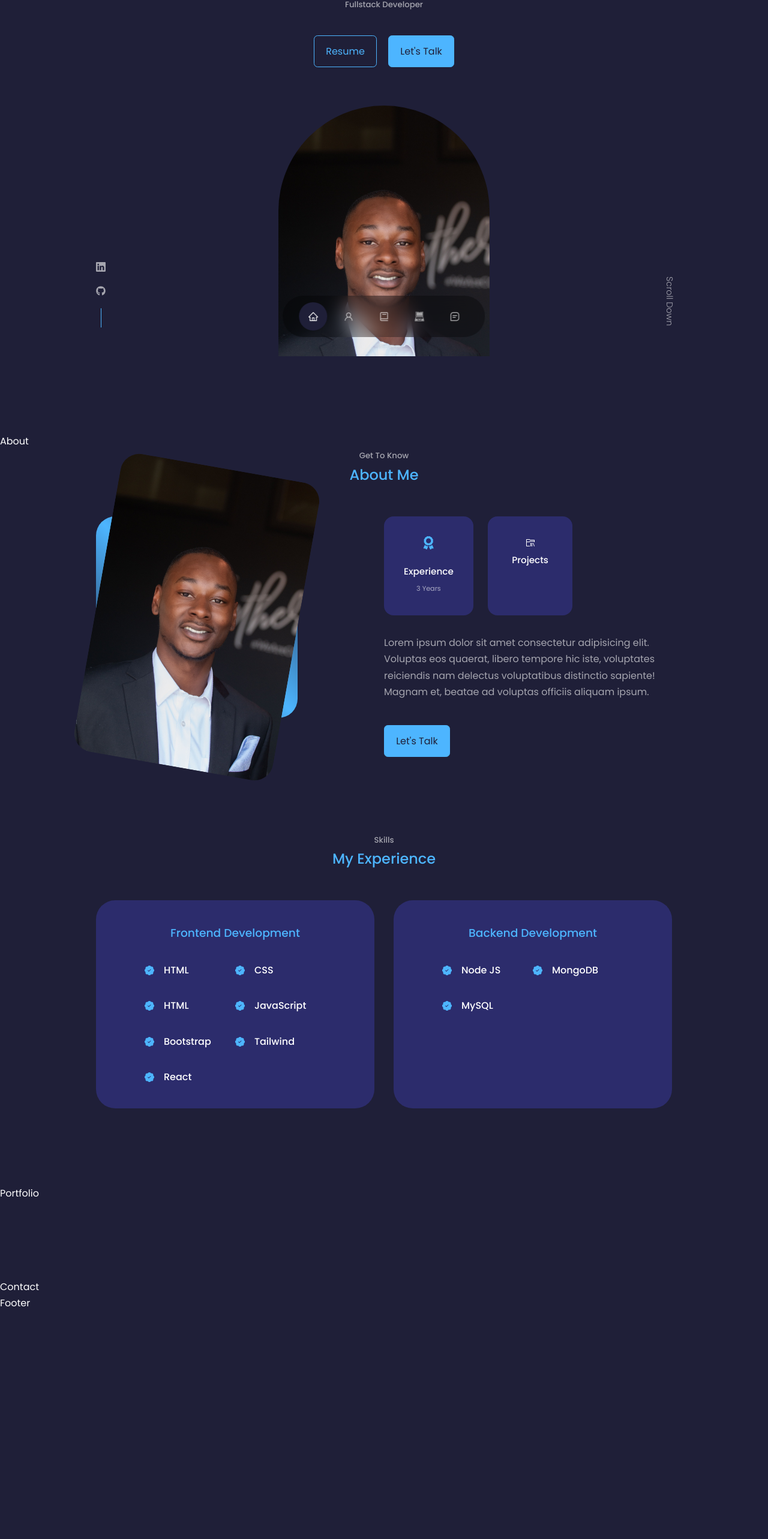
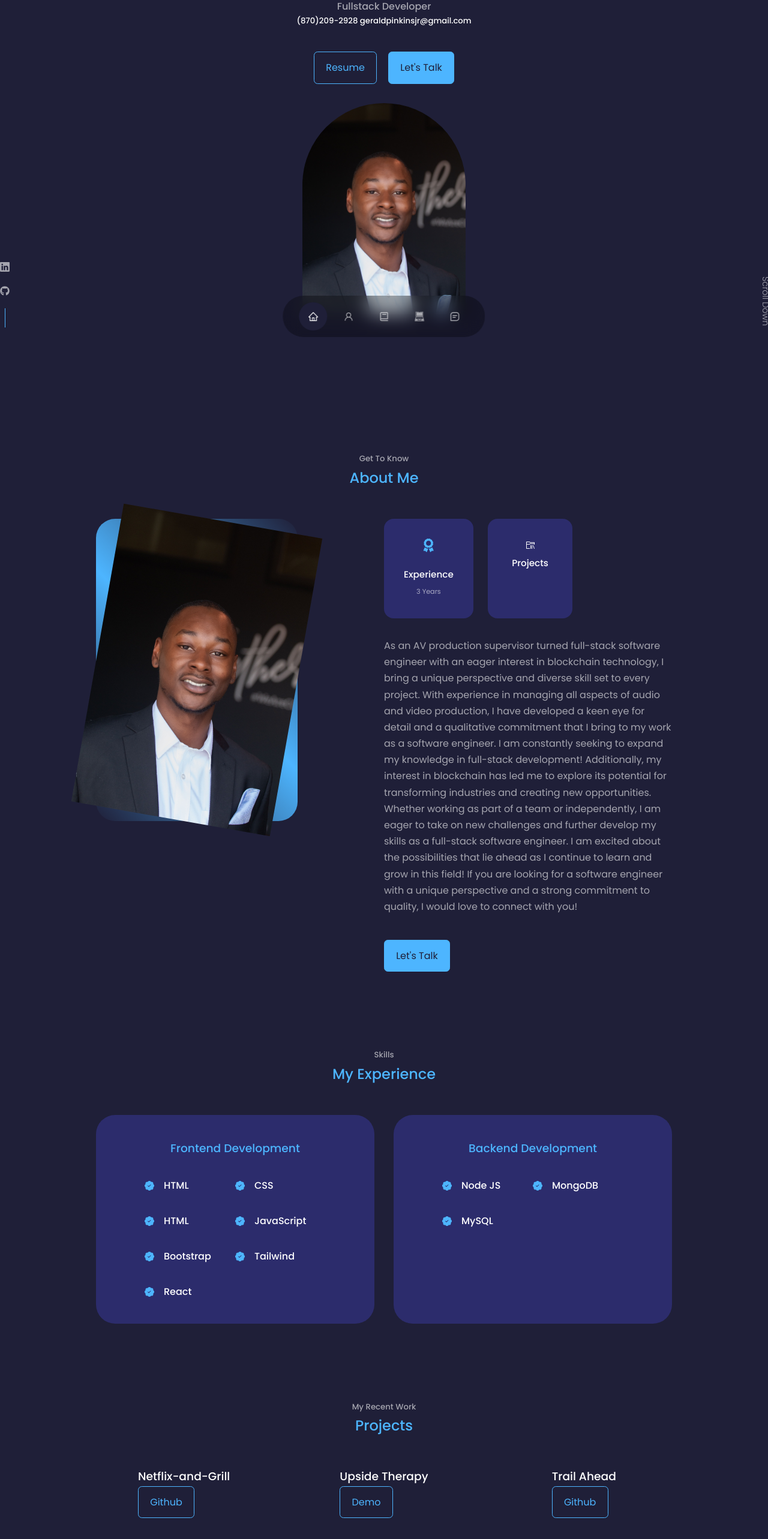
Before and after one commit to GeraldPinkinsJr/react-portfolio-website, a React (Create React App) app: page / in a window 1280 px wide. Shown: the part 206-2772 px from the top of the page at 60% size. Before the commit the page ends 2392 px from the top, so only its background shows below. Built offline with nearby package versions, Linux system fonts and the light colour scheme.

Commit message:
finalizing layout

```diff
--- a/src/Components/About/About.css
+++ b/src/Components/About/About.css
@@ -1,8 +1,13 @@
+#about {
+  margin-top:  10rem;
+}
+
 .about__container {
   display: grid;
   grid-template-columns: 35% 50%;
   gap: 15%;
 }
+
 
 .about__me {
   width: 100%;
@@ -20,7 +25,7 @@
 
 .about__me-image {
   border-radius: 2rem;
-  overflow: hidden;
+  /* overflow: hidden; */
   transform: rotate(10deg);
   transition: var(--transition);
 }
--- a/src/Components/About/About.js
+++ b/src/Components/About/About.js
@@ -8,13 +8,13 @@ import { VscFolderLibrary } from "react-icons/vsc";
 function About() {
   return (
     <section id="about">
-      About
+
       <h5>Get To Know</h5>
       <h2>About Me</h2>
       <div className="container about__container">
         <div className="about__me">
           <div className="about__me-image">
-            <img src={ME} alt="About Image" />
+            <img src={ME} alt="About Image"/>
           </div>
         </div>
 
@@ -33,10 +33,21 @@ function About() {
             </article>
           </div>
           <p>
-            Lorem ipsum dolor sit amet consectetur adipisicing elit. Voluptas
-            eos quaerat, libero tempore hic iste, voluptates reiciendis nam
-            delectus voluptatibus distinctio sapiente! Magnam et, beatae ad
-            voluptas officiis aliquam ipsum.
+            As an AV production supervisor turned full-stack software engineer
+            with an eager interest in blockchain technology, I bring a unique
+            perspective and diverse skill set to every project. With experience
+            in managing all aspects of audio and video production, I have
+            developed a keen eye for detail and a qualitative commitment that I
+            bring to my work as a software engineer. I am constantly seeking to
+            expand my knowledge in full-stack development! Additionally, my
+            interest in blockchain has led me to explore its potential for
+            transforming industries and creating new opportunities. Whether
+            working as part of a team or independently, I am eager to take on
+            new challenges and further develop my skills as a full-stack
+            software engineer. I am excited about the possibilities that lie
+            ahead as I continue to learn and grow in this field! If you are
+            looking for a software engineer with a unique perspective and a
+            strong commitment to quality, I would love to connect with you!
           </p>
 
           <a href="#contact" className="btn btn-primary">
--- a/src/Components/Contact/Contact.css
+++ b/src/Components/Contact/Contact.css
@@ -0,0 +1,75 @@
+.container.contact__container {
+  width: 58%;
+  display: grid;
+  grid-template-columns: 30% 58%;
+  gap: 12%;
+}
+
+.contact__options {
+  display: flex;
+  flex-direction: column;
+  gap: 1.2rem;
+}
+
+.contact__option {
+  background: var(--color-bg-variant);
+  padding: 1.2rem;
+  border-radius: 1.2rem;
+  text-align: center;
+  border: 1px solid transparent;
+  transition: var(--transition);
+
+}
+
+.contact__option:hover {
+  background: transparent;
+  border-color: var(--color-primary-variant);
+}
+
+.contact__option-icon {
+  font-size: 1.5rem;
+  margin-bottom: 0.5rem;
+}
+
+.contact__option a {
+  margin-top: 0.7rem;
+  display: inline-block;
+  font-size: 0.8rem;
+}
+
+form {
+    display: flex;
+    flex-direction: column;
+    gap:  1.2rem;
+}
+
+input, textarea {
+    width: 100%;
+    padding: 1.5rem;
+    border-radius: 0.5rem;
+    background: transparent;
+    border: 2px solid var(--color-primary-variant);
+    resize: none;
+    color: var(--color-white)
+
+}
+
+
+
+/* MEDIA QUERIES (MEDIUM DEVICES)  */
+
+@media screen and (max-width: 1024px) {
+    .container.contact__container {
+      grid-template-columns: 1fr;
+      gap: 2rem;
+    }
+}
+
+
+/* MEDIA QUERIES (SMALL DEVICES)  */
+
+@media screen and (max-width: 600px) {
+.container.contact__container {
+    width: var(--container-width-sm);
+    }
+}
--- a/src/Components/Contact/Contact.js
+++ b/src/Components/Contact/Contact.js
@@ -1,8 +1,63 @@
 import React from "react";
 import "./Contact.css";
+import { MdOutlineEmail } from "react-icons/md";
+import { FcIphone } from "react-icons/fc";
+
+
 
 function Contact() {
-  return <section id="contact">Contact</section>;
+  return (
+    <section id="contact">
+      <h5>Get In Touch</h5>
+      <h2>Contact Me</h2>
+
+      <div className="container contact__container">
+        <div className="contact__options">
+          <article className="contact__option">
+            <MdOutlineEmail className="contact__option-icon" />
+            <h4>Email</h4>
+            <h5>geraldpinkinsjr@gmail.com</h5>
+            <a href="mailto:geraldpinkinsjr@gmail.com" target="_blank">
+              Send a message
+            </a>
+          </article>
+
+          <article className="contact__option">
+            <FcIphone className="contact__option-icon" />
+            <h4>Mobile</h4>
+            <h5>870-209-2928</h5>
+            <a href="tel:+1234567890" target="_blank">
+              Text me
+            </a>
+          </article>
+        </div>
+
+        <form action="">
+          <input
+            type="text"
+            name="name"
+            placeholder="Gerald Pinkins Jr"
+            required
+          />
+          <input
+            type="email"
+            name="email"
+            placeholder="geraldpinkinsjr@gmail.com"
+            required
+          />
+          <textarea
+            name="message"
+            rows="7"
+            placeholder="Your Message"
+            required
+          ></textarea>
+          <button type="submit" className="btn btn-primary">
+            Send Message
+          </button>
+        </form>
+      </div>
+    </section>
+  );
 }
 
 export default Contact;
--- a/src/Components/Footer/Footer.css
+++ b/src/Components/Footer/Footer.css
@@ -0,0 +1,16 @@
+footer {
+    background: var(--color-primary);
+    padding: 3rem 0;
+    text-align: center;
+    font-size: 0.9rem;
+    margin-top: 7rem;
+}
+
+
+.permalinks {
+    display: flex;
+    flex-wrap: wrap;
+    justify-content: center;
+    gap: 2rem;
+    margin: 0 auto 3rem;
+}
--- a/src/Components/Footer/Footer.js
+++ b/src/Components/Footer/Footer.js
@@ -1,9 +1,37 @@
-import React from 'react'
+import React from "react";
+import "./Footer.css";
 
 function Footer() {
   return (
-    <div>Footer</div>
-  )
+    <footer>
+      <a href="#" className="footer__logo">
+        Gerald
+      </a>
+
+      <ul className="permalinks">
+        <li>
+          {" "}
+          <a href="#">Home</a>{" "}
+        </li>
+        <li>
+          {" "}
+          <a href="About">About</a>{" "}
+        </li>
+        <li>
+          {" "}
+          <a href="Experience">Skills</a>{" "}
+        </li>
+        <li>
+          {" "}
+          <a href="Portfolio">Portfolio</a>{" "}
+        </li>
+        <li>
+          {" "}
+          <a href="Contact">Contact</a>{" "}
+        </li>
+      </ul>
+    </footer>
+  );
 }
 
-export default Footer
+export default Footer;
--- a/src/Components/Header/Header.css
+++ b/src/Components/Header/Header.css
@@ -7,7 +7,7 @@ header {
 .header__container {
   text-align: center;
   height: 100%;
-  position: relative;
+  /* position: relative; */
 }
 
 .cta {
@@ -36,14 +36,20 @@ header {
 
 /* Header image */
 
-.me {
+
+img {
+   width: 100%;
+  height: 100%;
+  /* object-fit: contain; */
+}
+.me1 {
   background: linear-gradient(var(--color-primary), transparent);
-  width: 22rem;
-  height: 30rem;
+  width: 17rem;
+  height: 22rem;
   position: absolute;
   left: 50%;
   transform: translateX(-50%);
-  margin-top: 4rem;
+  margin-top: 2rem;
   border-radius: 12rem 12rem 0 0;
   overflow: hidden;
   /* padding: 5rem 1.5rem 1.5rem 1.5rem; */
@@ -58,6 +64,11 @@ header {
   transform: rotate(90deg);
   font-weight: 300;
   font-size: 0.9rem;
+}
+
+.number {
+  display: flex;
+  justify-content: center;
 }
 
 
--- a/src/Components/Header/Header.js
+++ b/src/Components/Header/Header.js
@@ -11,11 +11,12 @@ const Header = () => {
   <div className="container header__container">
     <h5>Hello I'm</h5>
     <h1>Gerald Pinkins</h1>
-    <h5 className="text-light">Fullstack Developer</h5>
+    <h4 className="text-light">Fullstack Developer</h4>
+    <h5 className='number'>(870)209-2928  geraldpinkinsjr@gmail.com </h5>
     <Cta />
     <HeaderSocials />
 
-    <div className='me'>
+    <div className='me1'>
     <img src={ME} alt="me" />
     </div>
 
--- a/src/Components/Portfolio/Portfolio.css
+++ b/src/Components/Portfolio/Portfolio.css
@@ -0,0 +1,14 @@
+.portfolio__container {
+    display: grid;
+    grid-template-columns: repeat(3, 1fr);
+    gap: 2.5rem;
+    justify-items: center;
+}
+
+.portfolio__items {
+    background: var(--color-bg-variant);
+    padding: 1.3rem;
+    border-radius: 2rem;
+    border: 1px solid transparent;
+    transition: var(--transition);
+}
--- a/src/Components/Portfolio/Portfolio.js
+++ b/src/Components/Portfolio/Portfolio.js
@@ -2,7 +2,54 @@ import React from "react";
 import "./Portfolio.css";
 
 function Portfolio() {
-  return <section id="portfolio">Portfolio </section>;
+  return (
+    <section id="portfolio">
+      <h5>My Recent Work</h5>
+      <h2>Projects</h2>
+
+      <div className="container portfolio__container">
+        <article className="portfolio__item">
+          <div className="portfolio__item-image"></div>
+          <h3>Netflix-and-Grill</h3>
+
+          <a
+            href="https://github.com/GeraldPinkinsJr/netflix-and-grill"
+            target="_blank"
+            className="btn"
+          >
+            Github
+          </a>
+          <a href=""></a>
+        </article>
+        <article className="portfolio__item">
+          <div className="portfolio__item-image"></div>
+          <h3>Upside Therapy</h3>
+
+          <a
+            href="https://upside.onrender.com/"
+            target="_blank"
+            className="btn"
+          >
+            Demo
+          </a>
+          <a href=""></a>
+        </article>
+        <article className="portfolio__item">
+          <div className="portfolio__item-image"></div>
+          <h3>Trail Ahead</h3>
+
+          <a
+            href="https://github.com/GeraldPinkinsJr/Trail-Ahead-Front-End"
+            target="_blank"
+            className="btn"
+          >
+            Github
+          </a>
+          <a href=""></a>
+        </article>
+      </div>
+    </section>
+  );
 }
 
 export default Portfolio;
--- a/src/index.css
+++ b/src/index.css
@@ -17,7 +17,7 @@
   --color-primary-variant: rgba(77, 181, 255, 0.4);
   --color-white: #fff;
   --color-light: rgba(255, 255, 255, 0.6);
-  --transiton: all 400ms ease;
+  --transition: all 400ms ease;
 
   --container-width-lg: 75%;
   --container-width-md: 86%;
```
